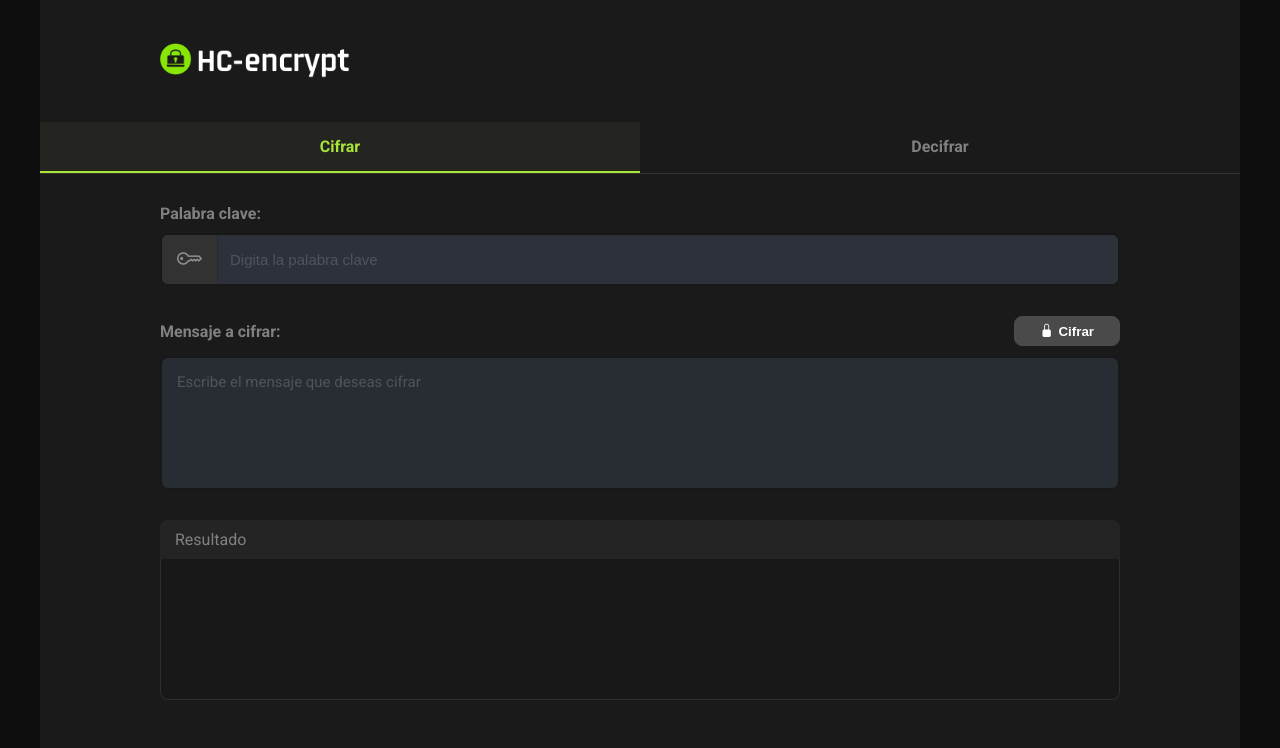
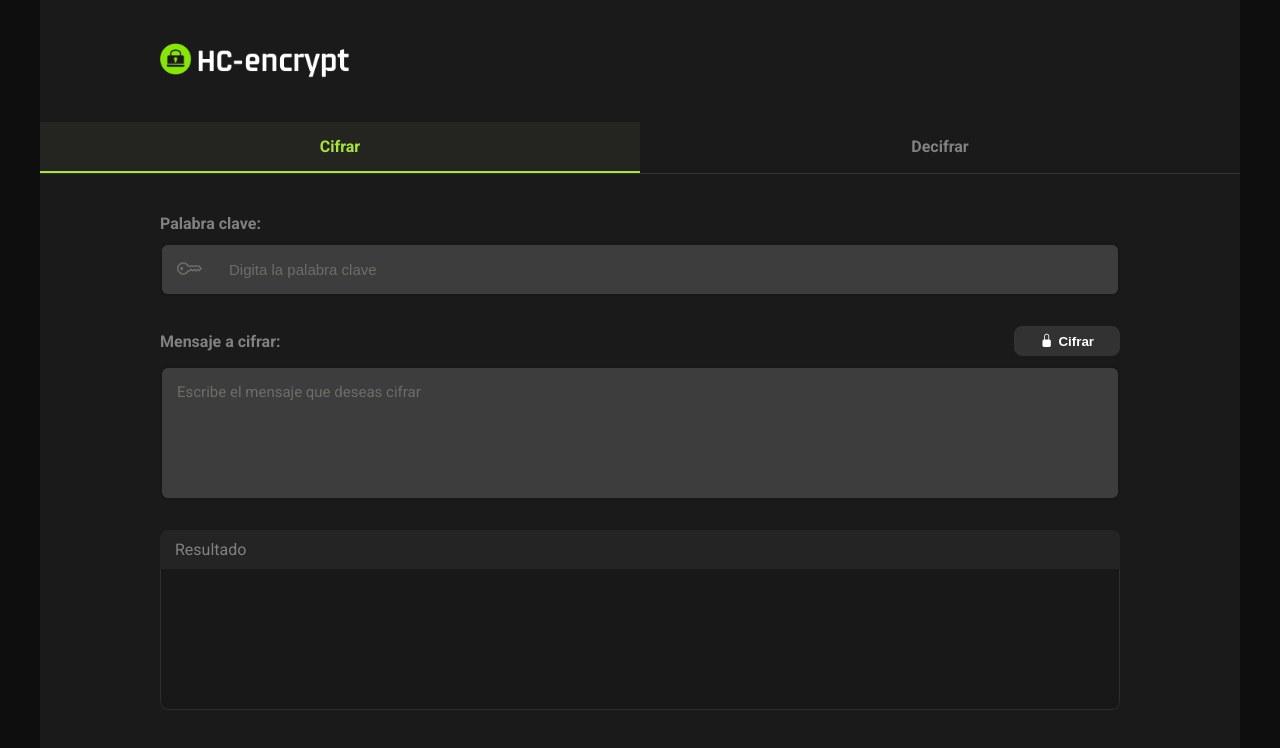
Before and after one commit to hrendonl/encrypt-message, a React (Vite) app: page / in a window 1280 px wide. Shown: the top 748 px of the page. Built offline with nearby package versions, Linux system fonts and the light colour scheme.

Commit message:
change: colors input, textarea and button

```diff
--- a/src/pages/Home/components/Content/components/components/TabForm.css
+++ b/src/pages/Home/components/Content/components/components/TabForm.css
@@ -4,7 +4,7 @@ form {
   display: flex;
   flex-direction: column;
   row-gap: 30px;
-  padding: 30px 20px;
+  padding: 40px 20px;
   box-sizing: border-box;
 }
 
@@ -15,7 +15,7 @@ form {
 
 input::placeholder,
 textarea::placeholder {
-  color: #4f545c;
+  color: #6b6e66;
   font-weight: normal;
 }
 
--- a/src/pages/Home/components/Content/components/components/TabForm.jsx
+++ b/src/pages/Home/components/Content/components/components/TabForm.jsx
@@ -34,7 +34,7 @@ export const TabForm = ({ tabActivated }) => {
 
   return (
     <form onSubmit={(e) => handleSubmit(e)}>
-      <KeywordInput onKeywordChange={onElementChange} keyword={keyword}/>
+      <KeywordInput onKeywordChange={onElementChange} keyword={keyword} />
       <MessageBox
         tabActivated={tabActivated}
         message={message}
--- a/src/pages/Home/components/Content/components/components/components/KeywordInput/KeywordInput.css
+++ b/src/pages/Home/components/Content/components/components/components/KeywordInput/KeywordInput.css
@@ -1,7 +1,7 @@
 input {
   color: var(--secondary);
   width: 100%;
-  background-color: #2d323a;
+  background-color: #3d3d3d;
   border: 2px solid transparent;
   height: 25px;
   padding: 10px;
@@ -26,10 +26,9 @@ input:focus {
 .icon-input-container {
   display: flex;
   align-items: center;
-  border-right: 1px solid #2a2a2a;
-  background: #323232;
+  background: #3d3d3d;
   height: 100%;
   font-size: 25px;
-  color: #8f8f8f;
+  color: #6b6e66;
   padding: 10px 15px;
 }
--- a/src/pages/Home/components/Content/components/components/components/MessageBox/MessageBox.css
+++ b/src/pages/Home/components/Content/components/components/components/MessageBox/MessageBox.css
@@ -17,8 +17,8 @@
     column-gap: 5px;
     align-items: center;
     cursor: pointer;
-    background: #4a4a4a;
-    border: 1px solid #4a4a4a;
+    background: #323232;
+    border: 1px solid #323232;
     color: var(--high-light);
     /* width: 10%; */
     padding: 0px 25px;
@@ -31,7 +31,7 @@
     font-family: "Roboto", sans-serif;
     resize: none;
     border-radius: 8px;
-    background-color: #282d34;
+    background-color: #3d3d3d;
     border: 2px solid #181818;
     color: #e6cd37;
     height: 100px;
```
